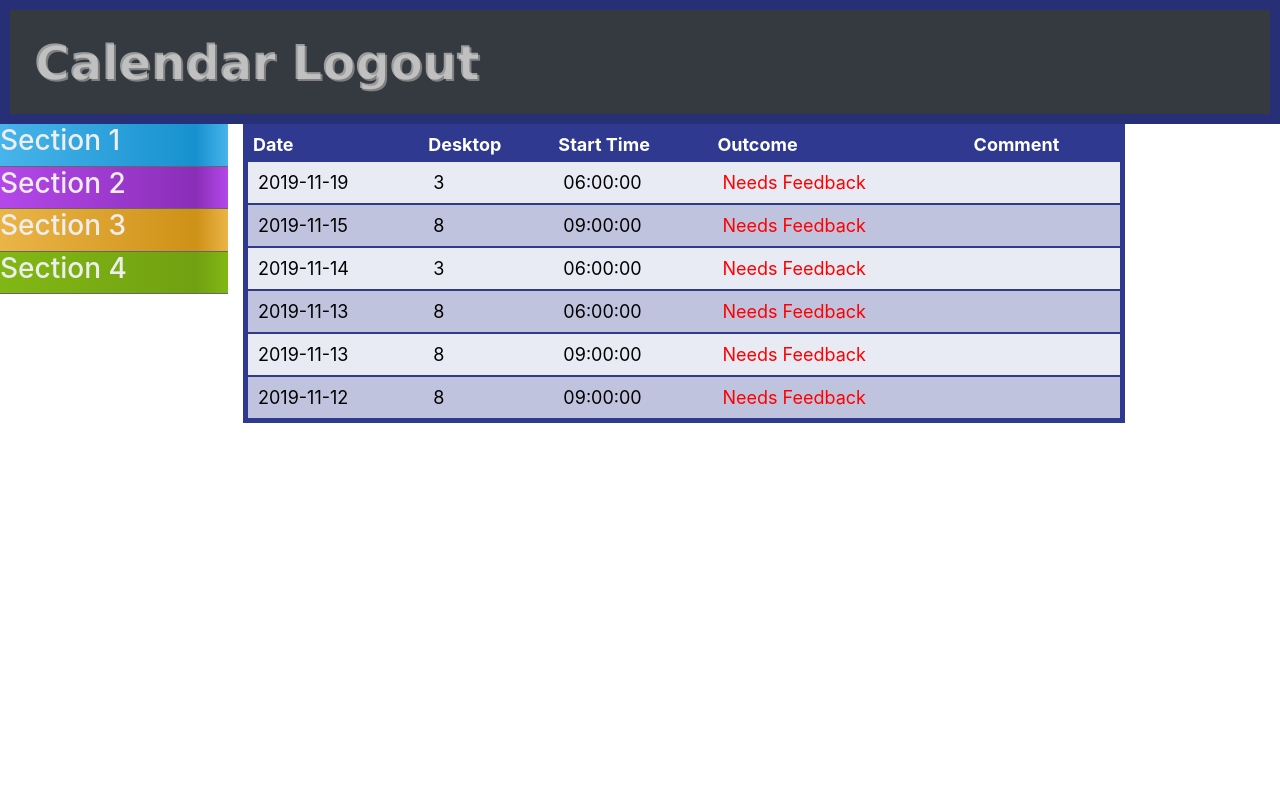
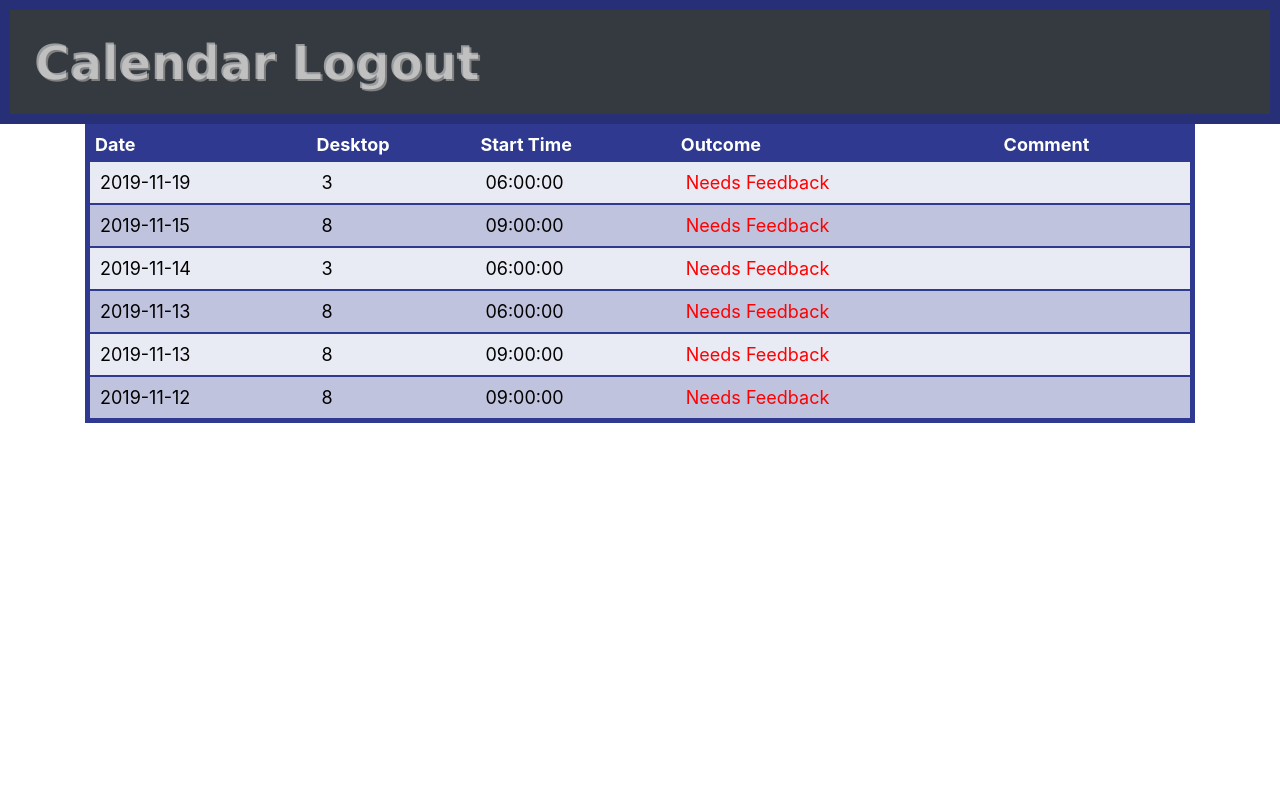
Before and after one commit to anchet19/Sloths, a PHP site: page /dashboard.php in a window 1280 px wide. Run offline with PHP 8.4, Linux system fonts and the light colour scheme; data comes from the database, SQL or seed files in the repository; data that the repository does not hold is empty; some libraries are stand-ins or nearby versions.

Commit message:
Removed accordion from user dashboard

```diff
--- a/Styles/accordion.css
+++ /dev/null
@@ -1,80 +0,0 @@
-/* The Magic */
-
-.container {
-  margin: 0;
-}
-
-.accordion:hover .accordion-item:hover .accordion-item-content,
-.accordion .accordion-item--default .accordion-item-content {
-  height: 6em;
-}
-
-.accordion-item-content,
-.accordion:hover .accordion-item-content {
-  height: 0;
-  overflow: hidden;
-  transition: height 0.25s;
-}
-
-/* Aesthetic */
-body {
-  /* background: #222; */
-}
-
-.accordion {
-  padding: 0;
-  margin: 0 auto;
-  width: 20%;
-  /* font-family: "PT Sans" sans-serif; */
-}
-
-.accordion .accordion-item {
-  background-image: linear-gradient(90deg, #eee, #f5f5f5, #eee);
-  border-bottom: 1px solid #666;
-  /* padding: 1em; */
-  color: #eee;
-}
-
-.accordion h1 {
-  margin: 0;
-}
-
-.accordion .accordion-item:nth-child(1) {
-  background-color: hsl(200, 80%, 60%);
-  background-image: linear-gradient(
-    -90deg,
-    hsl(200, 80%, 60%),
-    hsl(200, 80%, 45%) 2em,
-    hsl(200, 80%, 60%)
-  );
-}
-
-.accordion .accordion-item:nth-child(2) {
-  background-color: hsl(280, 60%, 45%);
-  background-image: linear-gradient(
-    -90deg,
-    hsl(280, 80%, 60%),
-    hsl(280, 60%, 45%) 2em,
-    hsl(280, 80%, 60%)
-  );
-}
-
-.accordion .accordion-item:nth-child(3) {
-  background-color: hsl(40, 80%, 40%);
-  background-image: linear-gradient(
-    -90deg,
-    hsl(40, 80%, 60%),
-    hsl(40, 80%, 45%) 2em,
-    hsl(40, 80%, 60%)
-  );
-}
-
-.accordion .accordion-item:nth-child(4) {
-  background-color: hsl(80, 40%, 40%);
-  background-image: linear-gradient(
-    -90deg,
-    hsl(80, 80%, 40%),
-    hsl(80, 80%, 35%) 2em,
-    hsl(80, 80%, 40%)
-  );
-}
--- a/Views/dashboard.php
+++ b/Views/dashboard.php
@@ -53,35 +53,7 @@ $dbh = ConnectDB();	  //connects to mySQL
 
     <div class="container">
       <div class="row no-gutter">
-          <div class="accordion">
-            <section class="accordion-item">
-                <h3>Section 1</h3>
-                <div class="accordion-item-content">
-                  <p>Content for section 1</p>
-                </div>
-            </section>
-            <section class="accordion-item">
-                <h3>Section 2</h3>
-                <div class="accordion-item-content">
-                  <p>Content for section 2</p>
-                </div>
-            </section>
-            <section  class="accordion-item accordion-item">
-                <h3>Section 3</h3>
-                <div class="accordion-item-content">
-                  <a class="dropdown-item " href="viewusers.php">View Users</a>
-                <a class="dropdown-item btn" onclick="makeVisible('insertUser')" data-toggle="collapse" href="#collapseOne">Insert User</a>
-                <a class="dropdown-item btn" onclick="makeVisible('updateUser')" data-toggle="collapse" href="#collapseOne">Update User</a>
-                <a class="dropdown-item btn" onclick="makeVisible('deleteUser')" data-toggle="collapse" href="#collapseOne">Delete User</a>
-                </div>
-            </section>
-            <section class="accordion-item">
-                <h3>Section 4</h3>
-                <div class="accordion-item-content">
-                  <p>Content for section 4</p>
-                </div>
-            </section>
-          </div>
+
         <div class="col">
           <table>
       <tr>
```
